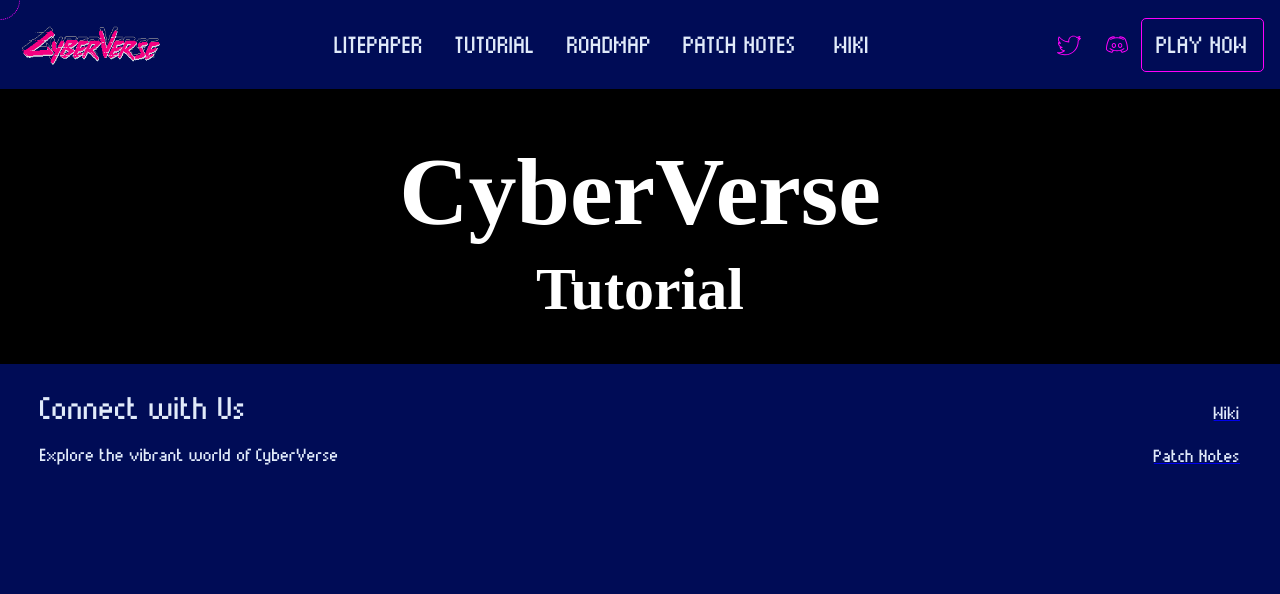
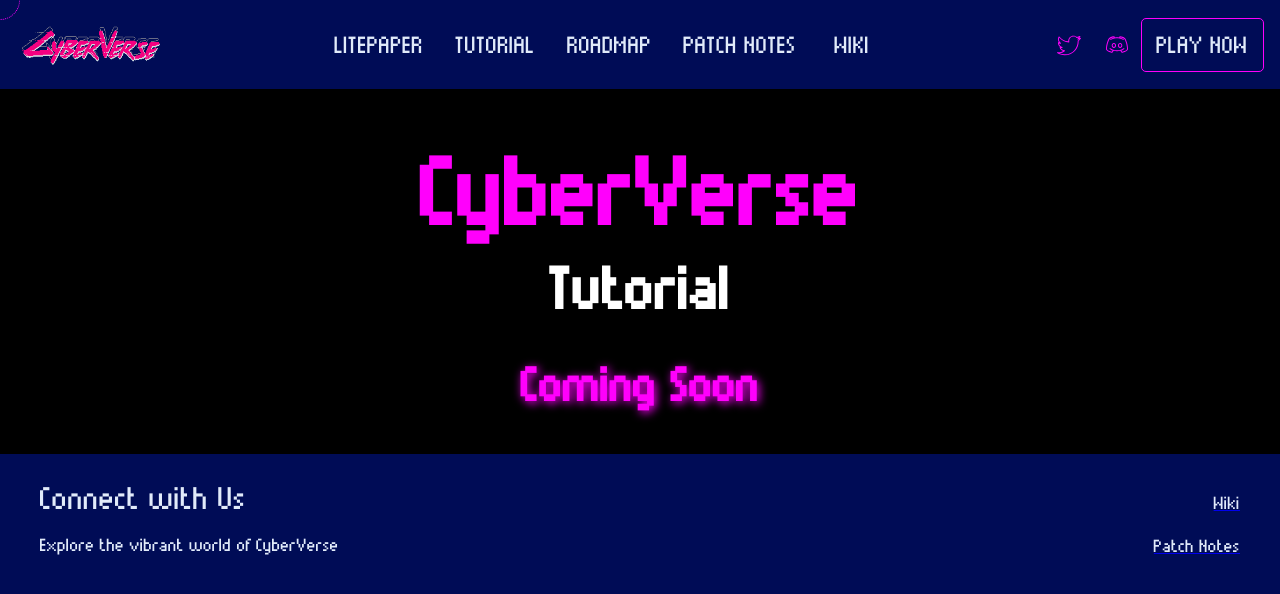
Before and after one commit to gammahazard/CyberVerse-v2, a Next.js app: page /tutorial in a window 1280 px wide. Shown: the top 594 px of the page. Built offline with nearby package versions, Linux system fonts and the light colour scheme.

Commit message:
fix font tutorial page

```diff
--- a/src/pages/tutorial.tsx
+++ b/src/pages/tutorial.tsx
@@ -1,6 +1,4 @@
-// src/pages/gamelibrary.tsx
-
-import { Box, Typography, Button, TextField } from '@mui/material';
+import { Box, Typography } from '@mui/material';
 import Navbar from '../components/Navbar';
 import Footer from '../components/Footer';
 
@@ -12,9 +10,9 @@
       <Box textAlign="center" py={5} bgcolor="#000" color="#fff">
         <Typography
           sx={{
-            color: '##FF00FC',
+            color: '#FF00FC',
             fontSize: '96px',
-            fontFamily: '"Source Sans Pro"',
+            fontFamily: '"pixelFont"',
             fontWeight: 700,
             lineHeight: '125px',
           }}
@@ -25,19 +23,29 @@
           sx={{
             color: '#fff',
             fontSize: '60px',
-            fontFamily: '"Source Sans Pro"',
+            fontFamily: '"pixelFont"',
             fontWeight: 700,
             lineHeight: '70px',
           }}
         >
           Tutorial
         </Typography>
+        <Typography
+          sx={{
+            color: '#FF00FC',
+            fontSize: '48px',
+            fontFamily: '"pixelFont"',
+            fontWeight: 700,
+            lineHeight: '58px',
+            mt: 4,
+            textShadow: '2px 2px 10px #FF00FC',
+          }}
+        >
+          Coming Soon
+        </Typography>
       </Box>
 
-
-
-
-       <Footer />
+      <Footer />
     </Box>
   );
 };
```
